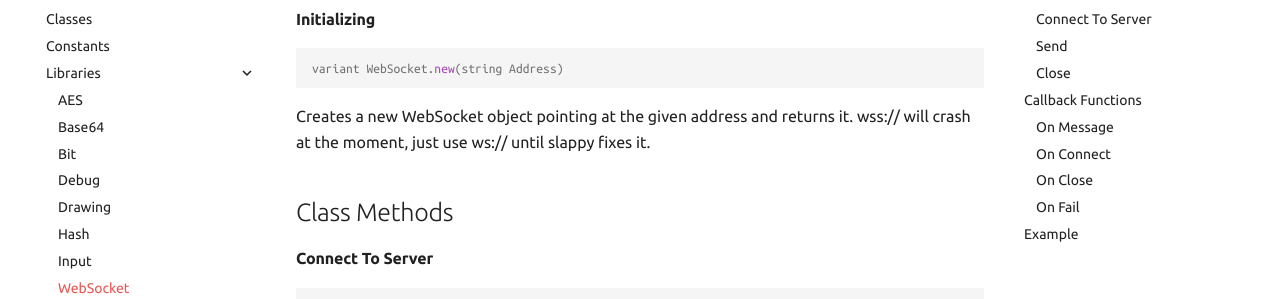
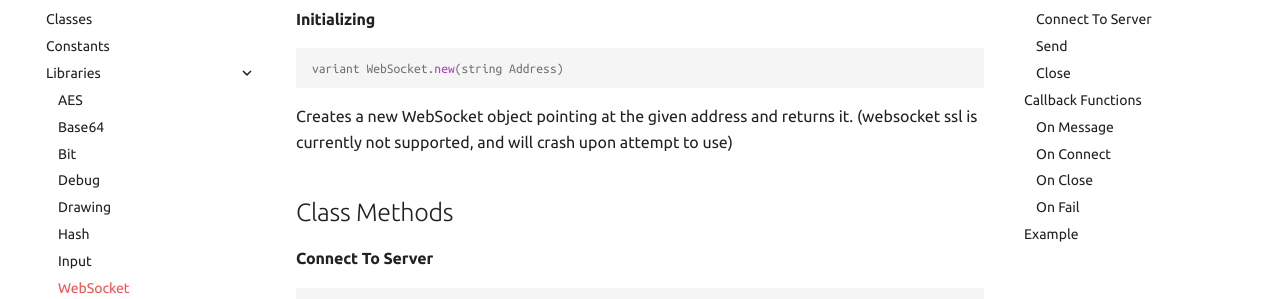
Before and after one commit to applebee1558/ProtoSmasher-Docs, an MkDocs documentation site: the page built from docs/Libraries/websocket.md, in a window 1280 px wide and 900 px high. Shown: the part 173-472 px from the top of the window. Built offline with MkDocs 1.6.1 and Material for MkDocs 9.7.7, drawn with Linux system fonts in a browser that asks for light colours; comment, search, counter and statistics services are not loaded.

Commit message:
Update websocket.md

````diff
--- a/docs/Libraries/websocket.md
+++ b/docs/Libraries/websocket.md
@@ -6,7 +6,7 @@
 ```lua
 variant WebSocket.new(string Address)
 ```
-Creates a new WebSocket object pointing at the given address and returns it. wss:// will crash at the moment, just use ws:// until slappy fixes it.
+Creates a new WebSocket object pointing at the given address and returns it. (websocket ssl is currently not supported, and will crash upon attempt to use)
 
 ## Class Methods
 
````
